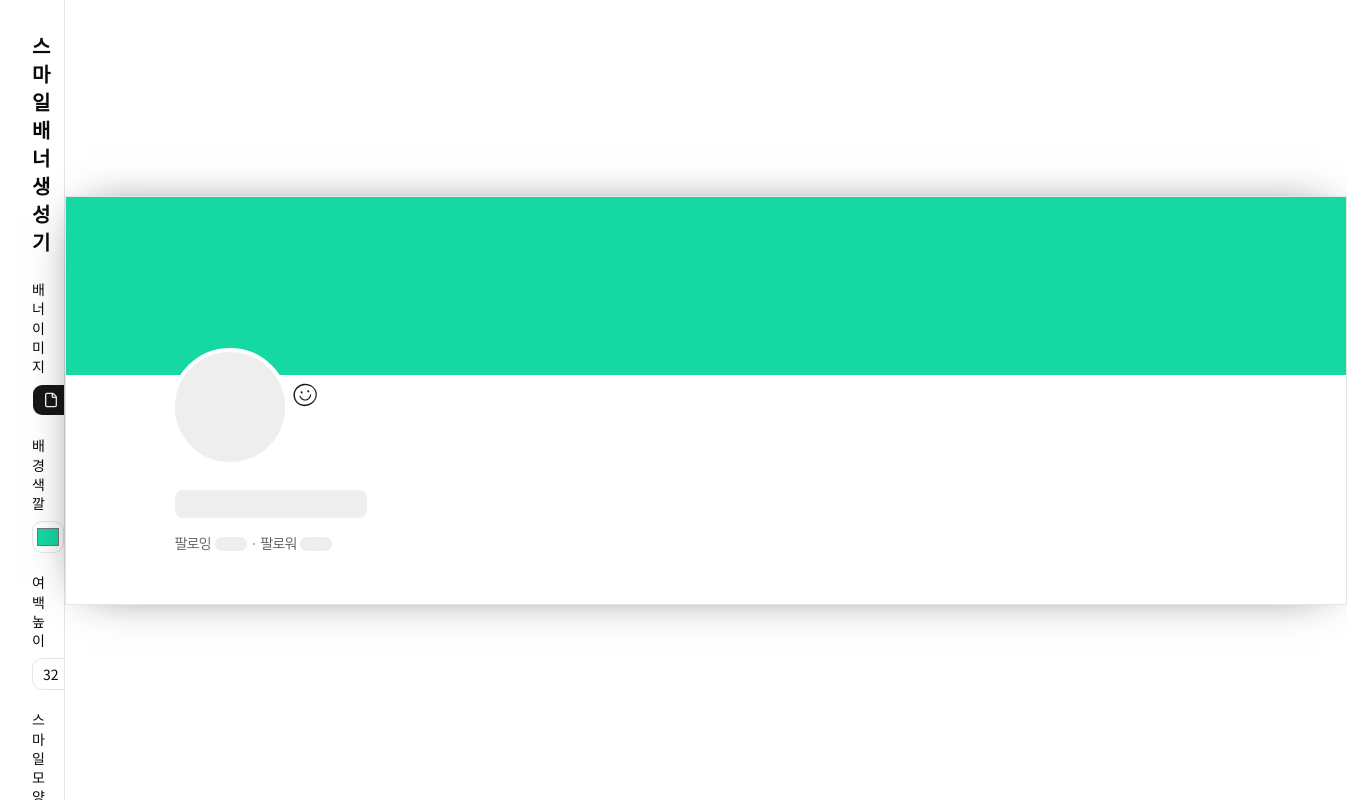
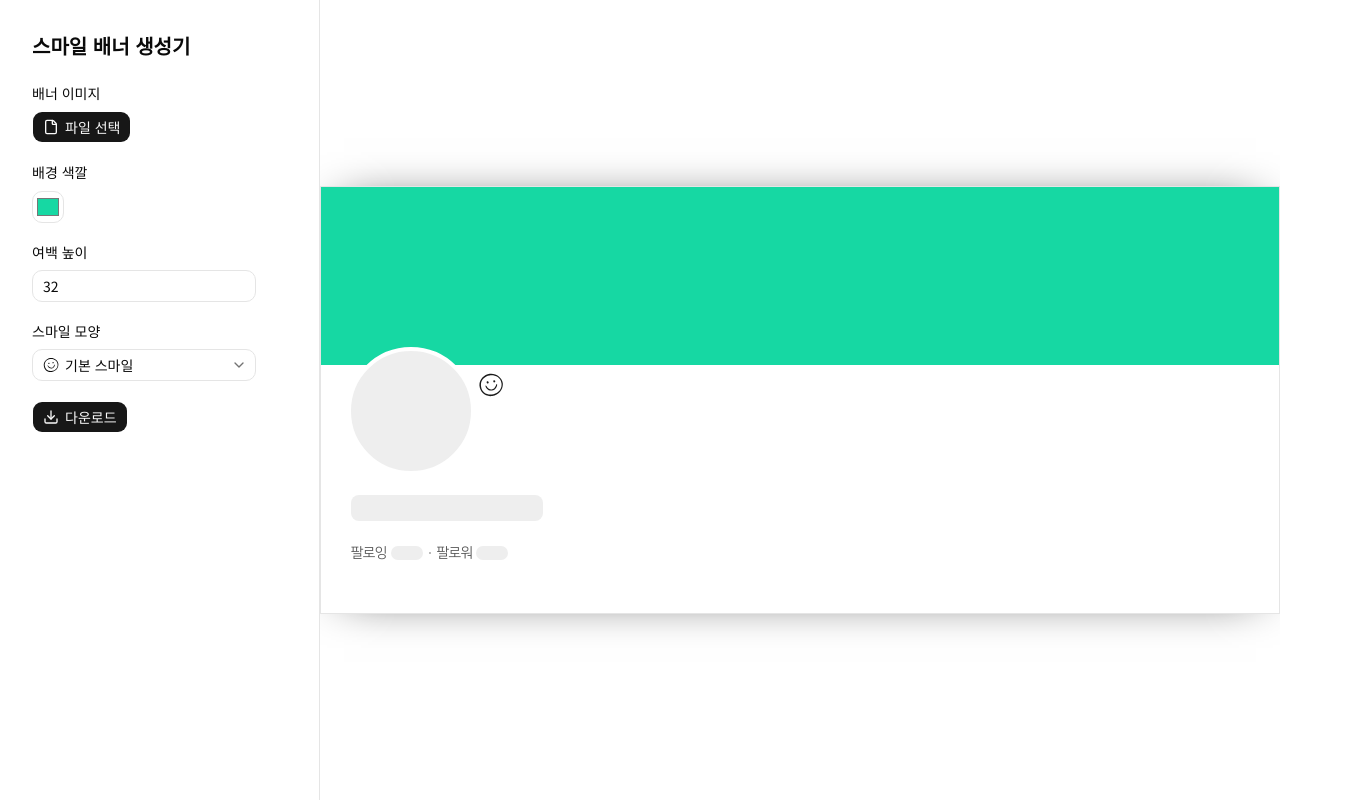
Before and after one commit to idiotf/smile-banner, a Next.js app: page / in a window 1280 px wide. Shown: the whole page, 1347 px wide, since content can reach past the window. Built offline with nearby package versions, Linux system fonts and the light colour scheme.

Commit message:
fix: advance styles for dynamic viewport

```diff
--- a/app/page.tsx
+++ b/app/page.tsx
@@ -90,8 +90,8 @@ export default function Page() {
   }, [handleFileList])
 
   return (
-    <main className='flex h-dvh'>
-      <div className='w-xs overflow-auto border-r bg-background p-8'>
+    <main className='flex h-dvh overflow-hidden'>
+      <div className='w-xs shrink-0 overflow-auto border-r bg-background p-8'>
         <h1 className='mb-6 text-xl font-semibold'>스마일 배너 생성기</h1>
         <BannerOptions
           backgroundColor={backgroundColor}
@@ -106,8 +106,8 @@ export default function Page() {
           error={error}
         />
       </div>
-      <div className='flex flex-1 items-center justify-center'>
-        <div className='box-content w-7xl overflow-hidden border shadow-[0_0_48px_-24px]'>
+      <div className='flex flex-1 items-center justify-center overflow-hidden'>
+        <div className='box-content w-full max-w-7xl overflow-hidden border shadow-[0_0_48px_-24px]'>
           <ProfilePreview
             bgUrl={fileUrl}
             backgroundColor={backgroundColor}
--- a/components/banner-preview.tsx
+++ b/components/banner-preview.tsx
@@ -26,16 +26,17 @@ export function BannerPreview({
   selectedIconHtml,
 }: BannerPreviewProps) {
   return (
-    <div className='flex h-52.5 flex-col overflow-hidden'>
+    <div className='@container flex h-52.5 flex-col overflow-hidden'>
+      <div className='flex-1' style={{ backgroundColor }}>
+        <div
+          className='@max-w-300 m-auto h-full bg-cover bg-center bg-no-repeat'
+          style={{
+            backgroundImage: bgUrl ? `url(${bgUrl})` : '',
+          }}
+        />
+      </div>
       <div
-        className='flex-1 bg-size-[1200px] bg-center bg-no-repeat'
-        style={{
-          backgroundImage: bgUrl ? `url(${bgUrl})` : '',
-          backgroundColor,
-        }}
-      />
-      <div
-        className='bg-white pl-[calc(50%-417px)] max-[1200px]:pl-38.5 max-[768px]:pl-30'
+        className='bg-white pl-[calc(50%-417px)] @max-[1200px]:pl-38.5 @max-[768px]:pl-30'
         style={{ height: spaceHeight }}
       >
         <IconPreview
@@ -52,13 +53,13 @@ export type ProfilePreviewProps = BannerPreviewProps
 
 export function ProfilePreview(props: ProfilePreviewProps) {
   return (
-    <div className='nanum-square-web-font overflow-hidden bg-white'>
+    <div className='nanum-square-web-font @container overflow-hidden bg-white'>
       <BannerPreview {...props} />
-      <div className='relative mx-auto -mt-14.75 mb-11 w-265.5 select-none'>
-        <div className='-ml-1 size-29.5 rounded-full border-4 border-white bg-[#eee]' />
-        <div className='mt-6'>
-          <div className='h-7 w-48 rounded-md bg-[#eee]' />
-          <div className='mt-4.5'>
+      <div className='relative mx-auto -mt-14.75 mb-11 w-265.5 select-none @max-[1200px]:-mt-12.5 @max-[1200px]:w-auto @max-[1200px]:px-7.5 @max-[768px]:-mt-10 @max-[768px]:px-4 @max-[768px]:pb-6'>
+        <div className='-ml-1 box-content size-27.5 rounded-full border-4 border-white bg-[#eee] @max-[1200px]:size-30 @max-[768px]:size-25' />
+        <div className='mt-6 @max-[1200px]:mt-5'>
+          <div className='h-7 w-48 rounded-md bg-[#eee] @max-[1200px]:h-6.5 @max-[768px]:h-6' />
+          <div className='mt-4.5 @max-[1200px]:mt-6 @max-[768px]:mt-4'>
             <span className='pr-1.5 align-top text-sm leading-4 text-[#555]'>
               팔로잉{' '}
               <em className='inline-block h-[1em] w-8 rounded-md bg-[#eee] align-middle' />
```
